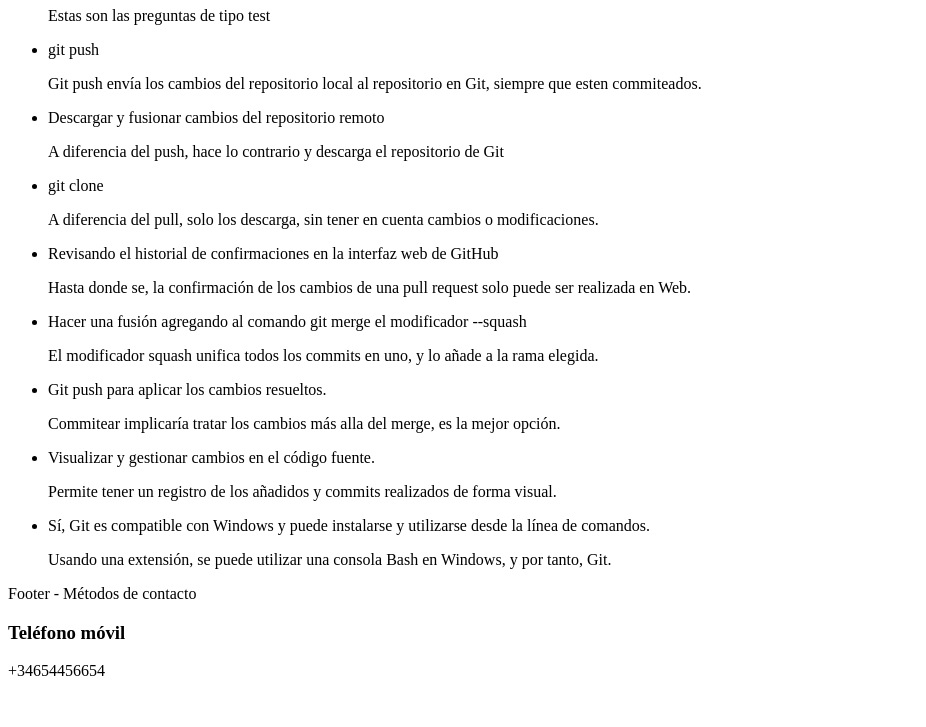
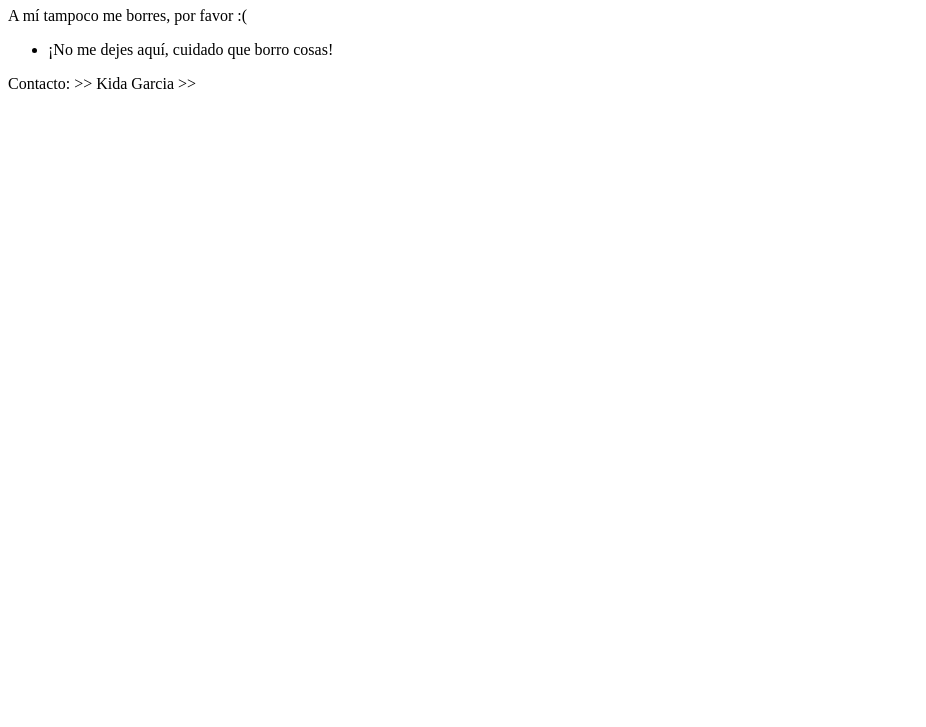
Before and after one commit to KidaGarcia/ExamenED_2324, a plain HTML site: page index.html in a window 1280 px wide. Shown: the part 73-800 px from the top of the page, without its empty margins (0-926 px from the left). Drawn offline with Linux system fonts and the light colour scheme.

Commit message:
Update index.html

```diff
--- a/index.html
+++ b/index.html
@@ -1,41 +1,25 @@
 <!DOCTYPE html>
-<html lang="es">
+<html lang="en">
 <head>
-    <meta charset="UTF-8">
-    <link rel="stylesheet" href="style.css">
+    <meta>
+    <link rel="nosé" href="estilos.css">
     <title>Examen ED 2024</title>
 </head>
 <body>
 
     <header>
-        <h1>Encabezado - Examen Entornos de desarrollo 1DAM- Kida GP</h1>
-
+        <h1>¡Encabezado definitivo: no borrar!</h1>
+		<p>A mí tampoco me borres, por favor :(</p>
     </header>
 
     <main>
-        <!-- Contenido principal aquí -->
         <ul>
-            <p>Estas son las preguntas de tipo test</p>
-
-            <li>git push</li><p>Git push envía los cambios del repositorio local al repositorio en Git, siempre que esten commiteados.</p>
-            <li>Descargar y fusionar cambios del repositorio remoto</li><p>A diferencia del push, hace lo contrario y descarga el repositorio de Git</p>
-            <li>git clone</li><p>A diferencia del pull, solo los descarga, sin tener en cuenta cambios o modificaciones.</p>
-            <li>Revisando el historial de confirmaciones en la interfaz web de GitHub</li>
-                    <p>Hasta donde se, la confirmación de los cambios de una pull request solo puede ser realizada en Web.</p>
-            <li>Hacer una fusión agregando al comando git merge el modificador --squash</li><p>El modificador squash unifica todos los commits en uno, y lo añade a la rama elegida.</p>
-            <li>Git push para aplicar los cambios resueltos.</li><p>Commitear implicaría tratar los cambios más alla del merge, es la mejor opción.</p>
-            <li>Visualizar y gestionar cambios en el código fuente.</li><p>Permite tener un registro de los añadidos y commits realizados de forma visual.</p>
-            <li>Sí, Git es compatible con Windows y puede instalarse y utilizarse desde la línea de comandos.</li>
-                    <p>Usando una extensión, se puede utilizar una consola Bash en Windows, y por tanto, Git.</p>
-        </ul>
+			<li>¡No me dejes aquí, cuidado que borro cosas!</li>
+		</ul>
     </main>
 
     <footer>
-        <p>Footer - Métodos de contacto</p>
-        <h3>Teléfono móvil</h3>
-        <p>+34654456654</p>
+        <p>Contacto: >> Kida Garcia >> </p>
     </footer>
-
-    <script src="script.js"></script>
 </body>
 </html>
```
